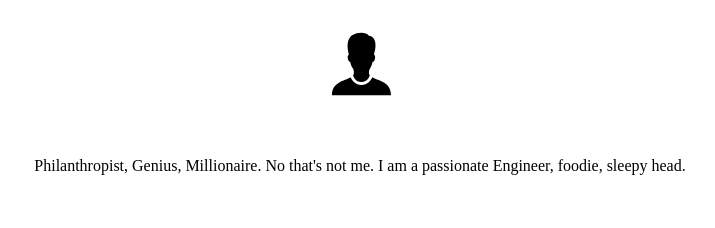
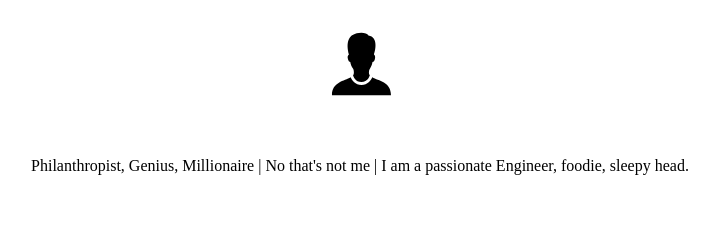
Before and after one commit to r-sreesaran/r-sreesaran.github.io, a plain HTML site: page index.html in a window 1280 px wide. Shown: the top 228 px of the page, 280-995 px from the left. Drawn offline with Linux system fonts and the light colour scheme.

Commit message:
update index.html

```diff
--- a/index.html
+++ b/index.html
@@ -15,8 +15,8 @@
              </div>
              <div class="panel">
                     <p>
-                             Philanthropist, Genius, Millionaire.
-                            No that's not me.
+                             Philanthropist, Genius, Millionaire |
+                            No that's not me |
                         I am a passionate Engineer, foodie, sleepy head.
                       </p>
             </div>
```
Also changed, not shown: resources/css/style.css (line endings or trailing spaces).
